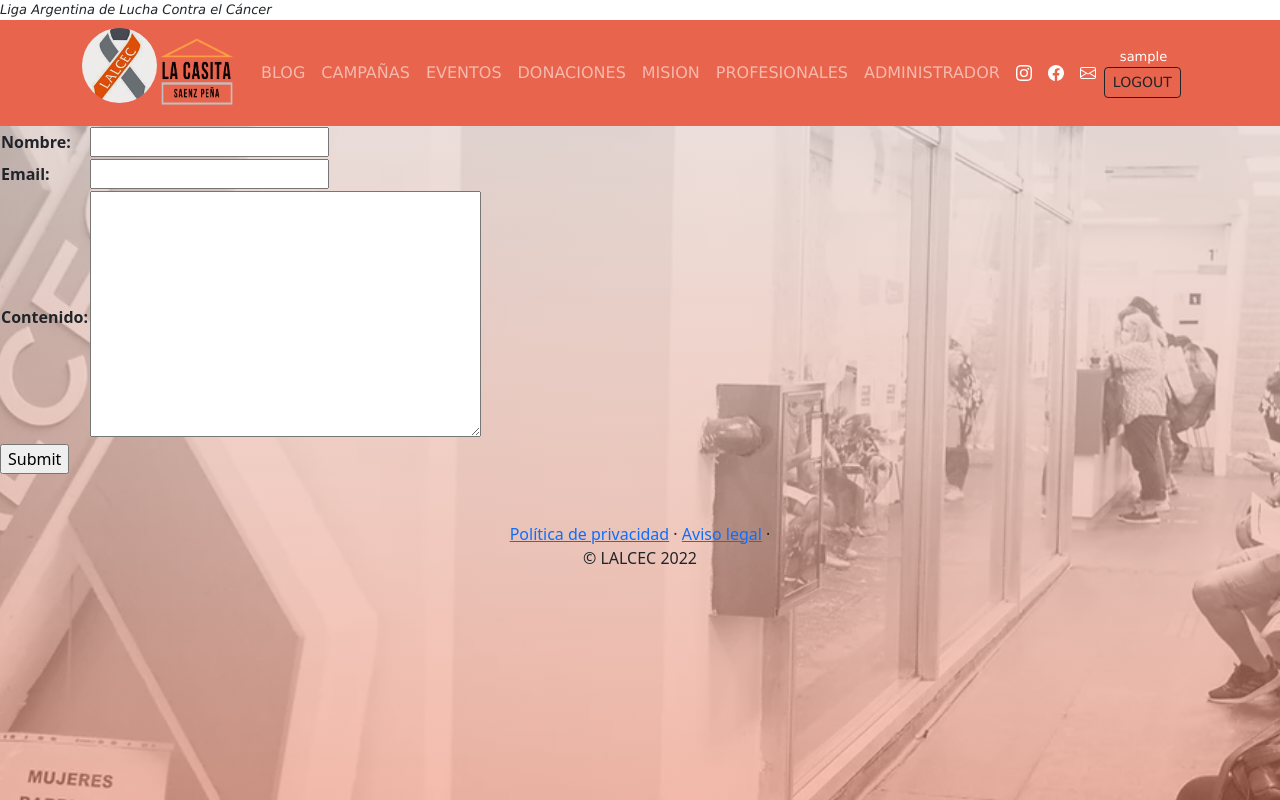
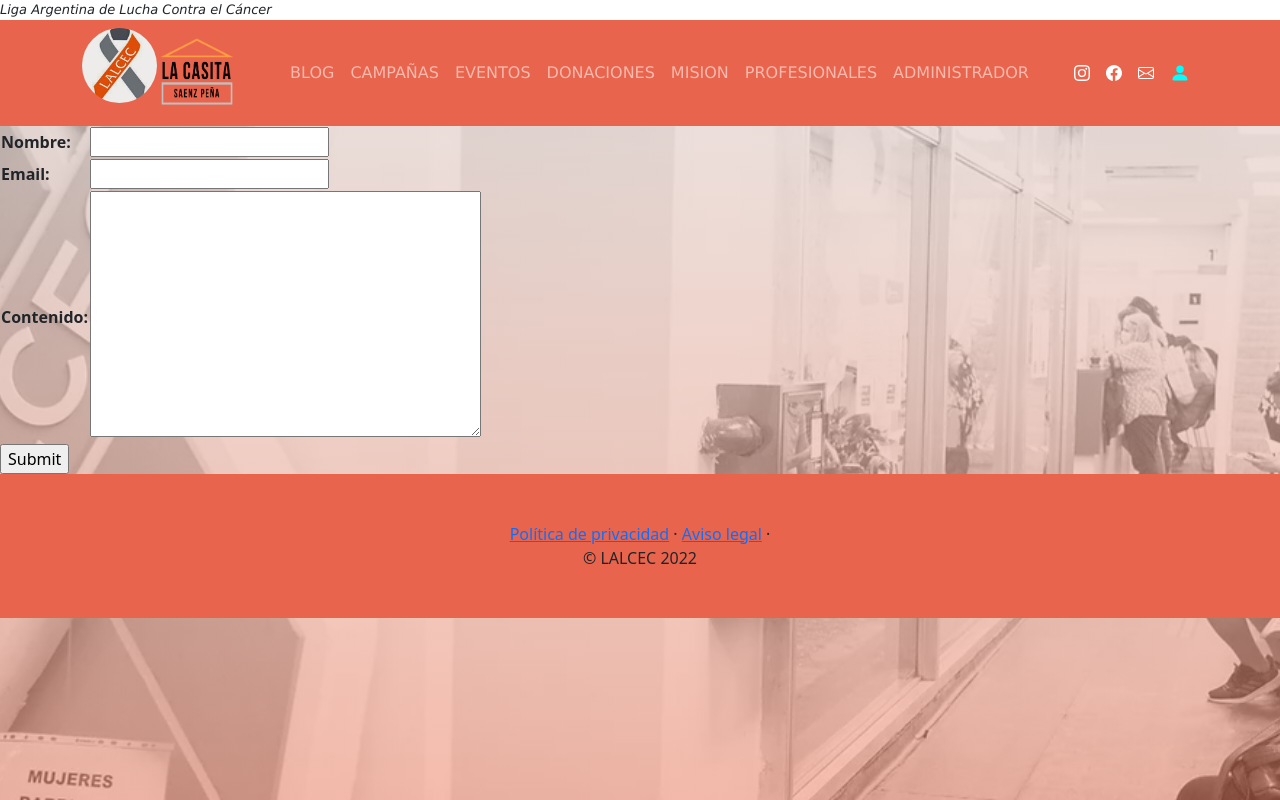
Before and after one commit to guillermoMat/Informatorio2022, a Django app: page /contacto/ in a window 1280 px wide. Run offline with Django 4.2, Linux system fonts and the light colour scheme; the visitor is signed in with stand-in values (Sample User, id 1); some libraries are stand-ins or nearby versions.

Commit message:
insercion botol loguin al navbar

```diff
--- a/pryectoInfo2022/static/css/estilos.css
+++ b/pryectoInfo2022/static/css/estilos.css
@@ -40,3 +40,18 @@ body {
     font-family: Verdana, Geneva, Tahoma, sans-serif;
     font-style: oblique;
 }
+
+.contenedorLogin{
+
+
+    background-color: rgb(197, 148, 43);
+margin: 10px auto;
+width: 25%;
+border-radius: 5px;
+padding: 1px 0px;
+
+}
+
+.footer {
+    background-color:  rgb(233, 100, 76) ;
+ }
--- a/pryectoInfo2022/templates/base.html
+++ b/pryectoInfo2022/templates/base.html
@@ -116,13 +116,21 @@
 
                         {% if user.is_authenticated %}
 
-                        <span style="color:white" class="mx-3">{{ user.username }}</span>
-                        <a name="" id="" class="btn btn-outline-dark btn-sm " href="{% url 'logout' %}" role="button">LOGOUT</a>
+
+                        <a class="nav-link py-2 px-0 px-lg-2" href="{% url 'logout' %}">
+                        <svg xmlns="http://www.w3.org/2000/svg" width="20" height="20" fill="cyan" class="bi bi-person-fill" viewBox="0 0 16 16"><title>{{ user.username }}</title>
+                          <path d="M3 14s-1 0-1-1 1-4 6-4 6 3 6 4-1 1-1 1H3zm5-6a3 3 0 1 0 0-6 3 3 0 0 0 0 6z"/>
+                        </svg>
+
+                      </a>
 
                         {% else %}
 
-                        <a name="" id="" class="btn btn-outline-dark btn-sm " href="{% url 'login' %}" role="button">LOGUIN</a>
-
+                        <a class="nav-link py-2 px-0 px-lg-2" href="{% url 'login' %}">
+                          <svg xmlns="http://www.w3.org/2000/svg" width="20" height="20" fill="currentColor" class="bi bi-person" viewBox="0 0 16 16"><title>LOGUIN</title>
+                            <path d="M8 8a3 3 0 1 0 0-6 3 3 0 0 0 0 6zm2-3a2 2 0 1 1-4 0 2 2 0 0 1 4 0zm4 8c0 1-1 1-1 1H3s-1 0-1-1 1-4 6-4 6 3 6 4zm-1-.004c-.001-.246-.154-.986-.832-1.664C11.516 10.68 10.289 10 8 10c-2.29 0-3.516.68-4.168 1.332-.678.678-.83 1.418-.832 1.664h10z"/>
+                          </svg>
+                        </a>
 
 
                         {% endif %}
```
